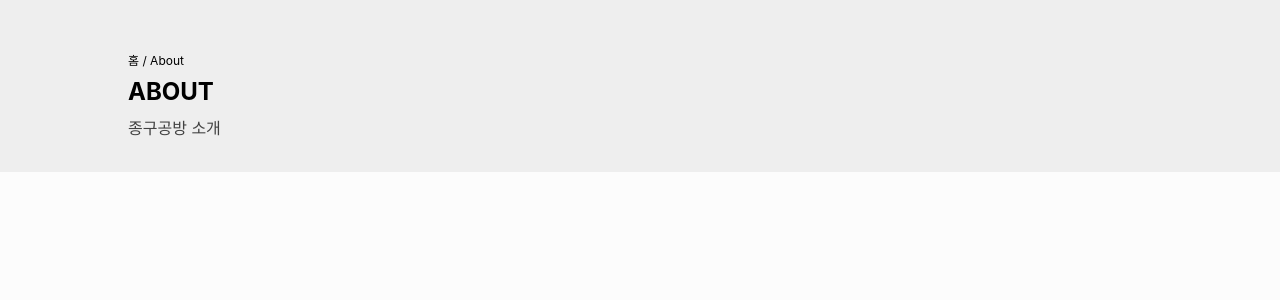
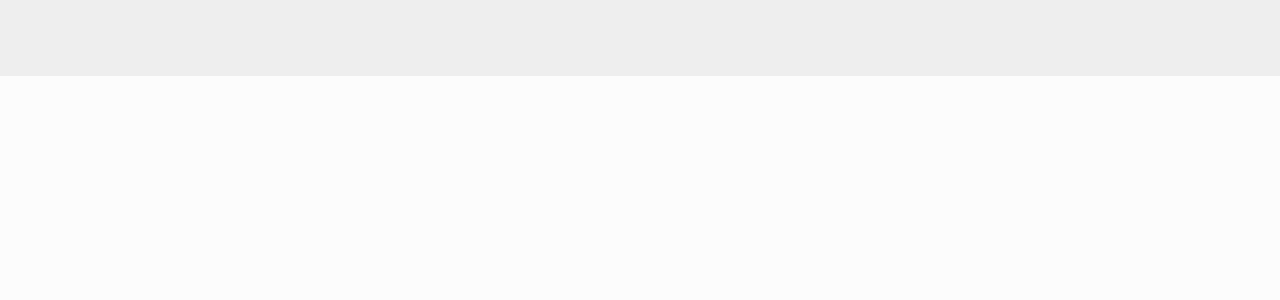
Before and after one commit to Timmer27/jonggulog, a Next.js app: page /ads in a window 1280 px wide. Shown: the top 300 px of the page. Built offline with nearby package versions, Linux system fonts and the light colour scheme; a web font is replaced by a local one.

Commit message:
카카오 광고 adfit 삽입

```diff
--- /dev/null
+++ b/components/kakaoAdfit.tsx
@@ -0,0 +1,51 @@
+import React, { useEffect, useRef } from "react";
+
+function KakaoAdFit() {
+  // 최초 1회만 광고를 불러오기 위한 변수
+  const adRef = useRef<boolean>(false);
+
+  useEffect(() => {
+    // 로딩된 광고가 있으면, 추가 로딩 X
+    if (adRef.current) {
+      return;
+    }
+
+    const ins = document.createElement("ins");
+    const script = document.createElement("script");
+
+    ins.className = "kakao_ad_area";
+    ins.style.display = "none;";
+
+    // 윈도우 사이즈에 따라 광고 사이즈 조정(사이즈마다 해당 광고 단위 ID 적용)
+    const winodwSize = window.innerWidth;
+    ins.setAttribute("data-ad-width", "320");
+    ins.setAttribute("data-ad-height", "100");
+    ins.setAttribute("data-ad-unit", "DAN-Yzl3EuumxN8Zf2yX");
+    // if (winodwSize < 1024) {
+    //   ins.setAttribute("data-ad-width", "320");
+    //   ins.setAttribute("data-ad-height", "100");
+    //   ins.setAttribute("data-ad-unit", "DAN-Yzl3EuumxN8Zf2yX");
+    // } else {
+    //   ins.setAttribute("data-ad-width", "728");
+    //   ins.setAttribute("data-ad-height", "90");
+    //   ins.setAttribute("data-ad-unit", "728x90 사이즈의 광고 ID");
+    // }
+
+    script.async = true;
+    script.type = "text/javascript";
+    script.src = "//t1.daumcdn.net/kas/static/ba.min.js";
+
+    document.querySelector(".aside__kakaoAdFit")?.appendChild(ins);
+    document.querySelector(".aside__kakaoAdFit")?.appendChild(script);
+
+    // 광고 로딩 여부 상태 변경
+    adRef.current = true;
+  }, []);
+  return (
+    <>
+      <aside className="aside__kakaoAdFit"></aside>
+    </>
+  );
+}
+
+export default React.memo(KakaoAdFit);
--- a/package.json
+++ b/package.json
@@ -35,8 +35,8 @@
     "net": "^1.0.2",
     "next": "latest",
     "next-sitemap": "^4.2.3",
-    "technicalindicators": "^2.0.7",
     "react": "^18.2.0",
+    "react-adfit-web-component": "^1.0.2",
     "react-apexcharts": "^1.4.1",
     "react-dom": "^18.2.0",
     "react-ellipsis-text": "^1.2.1",
@@ -44,6 +44,7 @@
     "react-quill": "^2.0.0",
     "redis": "^4.6.12",
     "shortid": "^2.2.16",
+    "technicalindicators": "^2.0.7",
     "uuid": "^9.0.1",
     "vercel": "^33.0.1"
   },
--- a/pages/ads/index.tsx
+++ b/pages/ads/index.tsx
@@ -1,18 +1,15 @@
 import React from "react";
+import KakaoAdfit from "../../components/kakaoAdfit";
+// import AdfitWebComponent from 'react-adfit-web-component'
 
-type Props = {};
-
-const Ads = (props: Props) => {
+const Ads = () => {
   return (
     <section className="absolute top-0 z-10 w-full h-full">
       <div className="pt-11 pb-8 mb-10 w-full px-[10vw] m-auto bg-[#eeeeee]">
-        <div>
-          <sub>홈 / About</sub>
-          <h1 className="mt-2 mb-2">
-            <strong className="text-2xl">ABOUT</strong>
-          </h1>
-          <p className="text-gray-800">종구공방 소개</p>
-        </div>
+        <KakaoAdfit />
+        {/* <AdfitWebComponent
+             adUnit="DAN-Yzl3EuumxN8Zf2yX"
+            /> */}
       </div>
     </section>
   );
```
Also changed, not shown: 1 other file (tests, documents, lock files or other folders).
